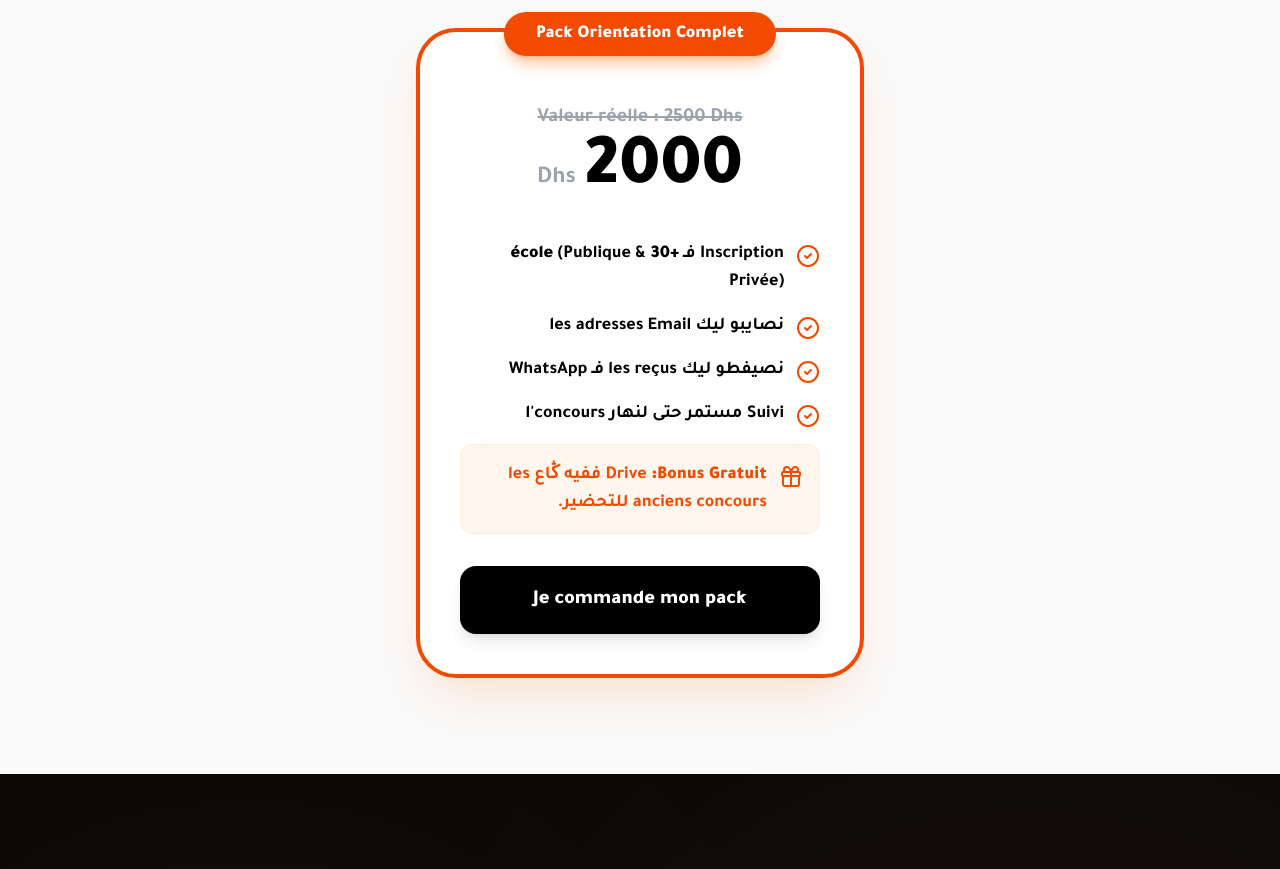
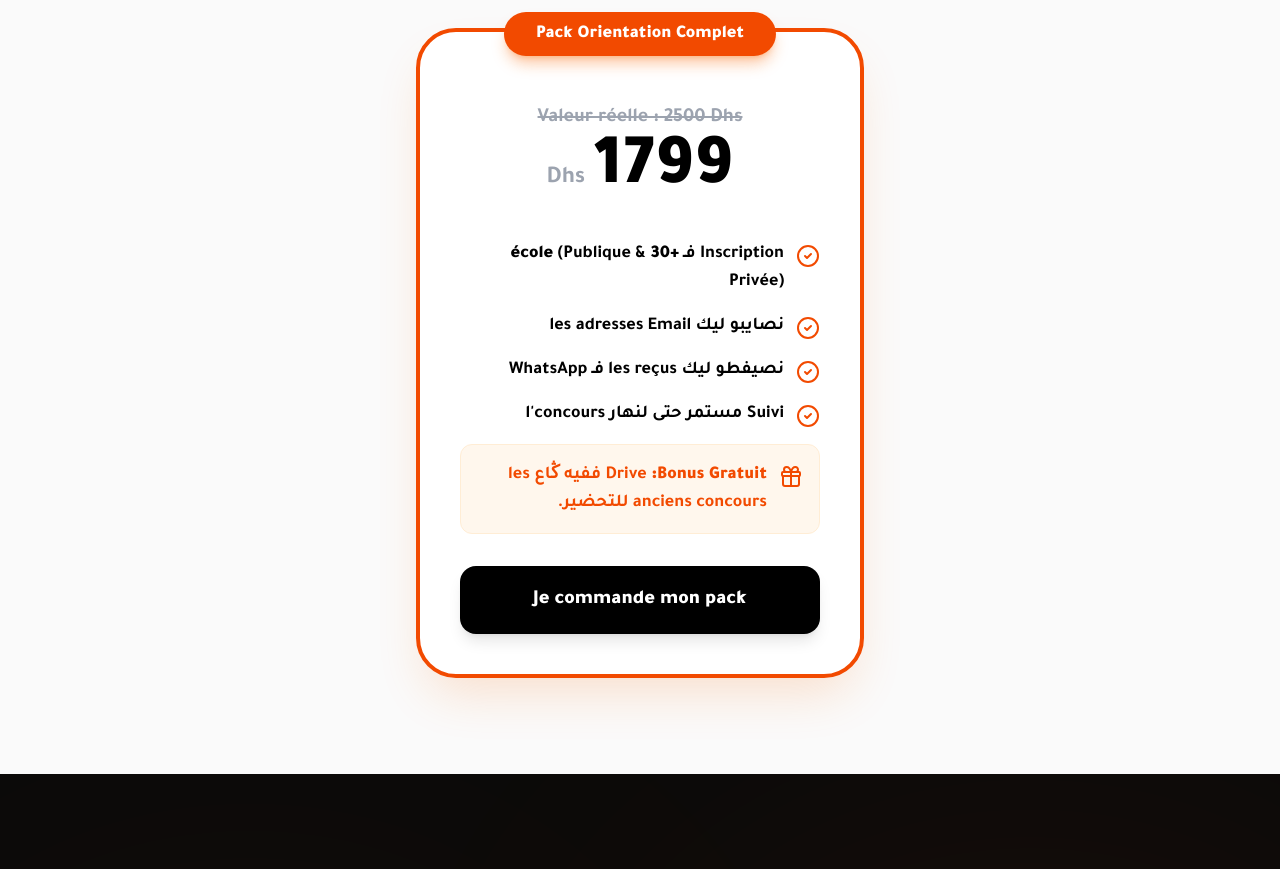
Before and after one commit to ismailjellaliper-blip/las9_tawjeeh, a React (Vite) app in the folder las9-tawjeeh/: page / in a window 1280 px wide. Shown: the part 1740-2609 px from the top of the page. Built offline with nearby package versions, Linux system fonts and the light colour scheme.

Commit message:
Update App.jsx

```diff
--- a/las9-tawjeeh/src/App.jsx
+++ b/las9-tawjeeh/src/App.jsx
@@ -246,7 +246,7 @@ export default function App() {
           <div className="mt-8 flex flex-col justify-center items-center gap-1 mb-8">
             <span className="text-xl text-gray-400 line-through font-bold">Valeur réelle : 2500 Dhs</span>
             <div className="flex items-baseline gap-2">
-              <span className="text-7xl font-black">2000</span>
+              <span className="text-7xl font-black">1799</span>
               <span className="text-2xl font-bold text-gray-400" dir="ltr">Dhs</span>
             </div>
           </div>
```
